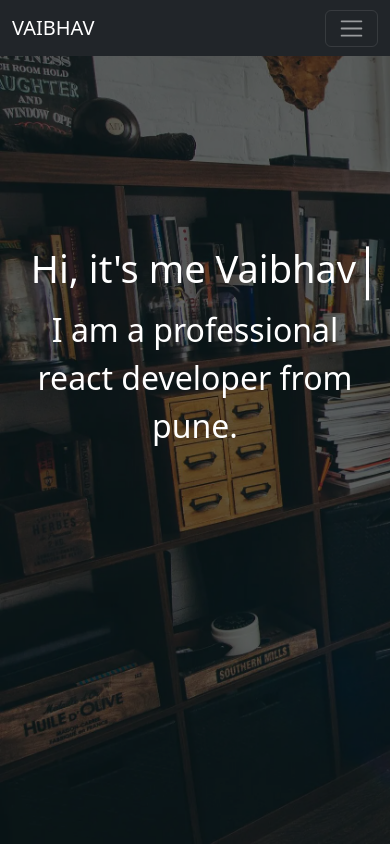
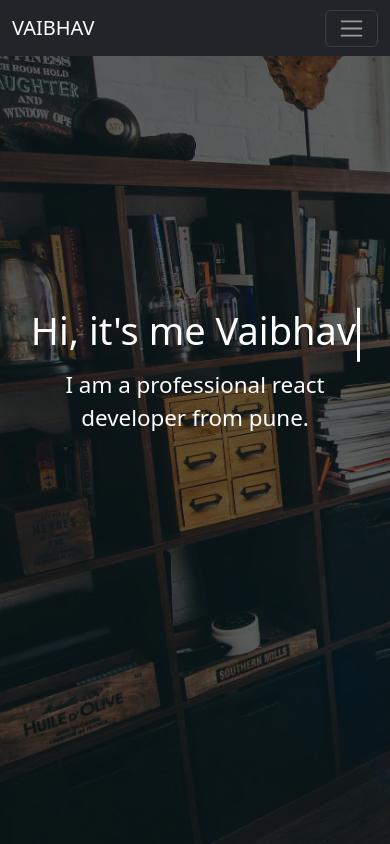
Before and after one commit to randhavevaibhav/PortFolio_React, a React (Create React App) app: page / in a window 390 px wide. Shown: the top 844 px of the page. Built offline with nearby package versions, Linux system fonts and the light colour scheme.

Commit message:
reduced desc font size

```diff
--- a/src/Styles/Home.css
+++ b/src/Styles/Home.css
@@ -130,9 +130,12 @@
   .typeanimation h2 {
     font-size: 38px;
   }
+  .hero_desc {
+    font-size: 1.4rem;
+  }
   .typeanimation {
     display: inline-block;
-    width: 38ch;
+    width: 36ch;
     animation: typing 2s steps(19), blink 0.5s step-end infinite alternate;
     white-space: nowrap;
     overflow: hidden;
```
